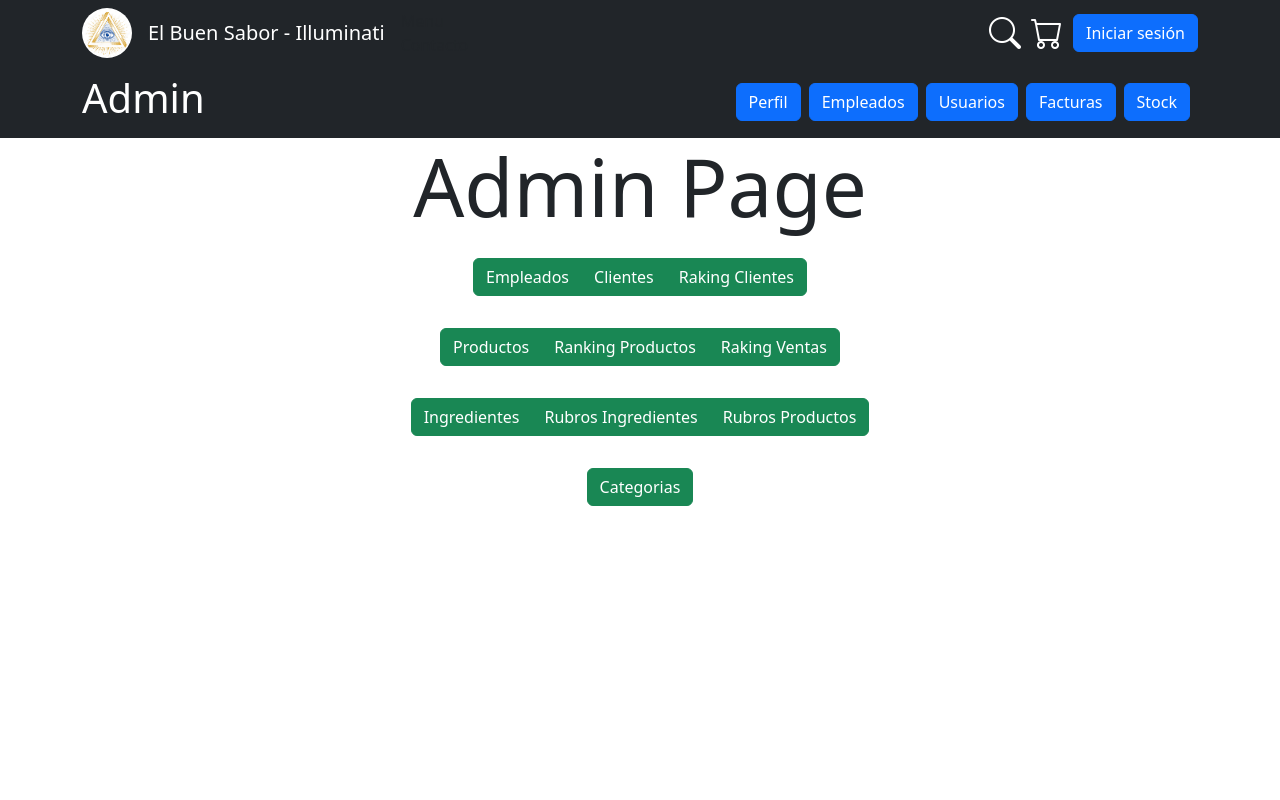
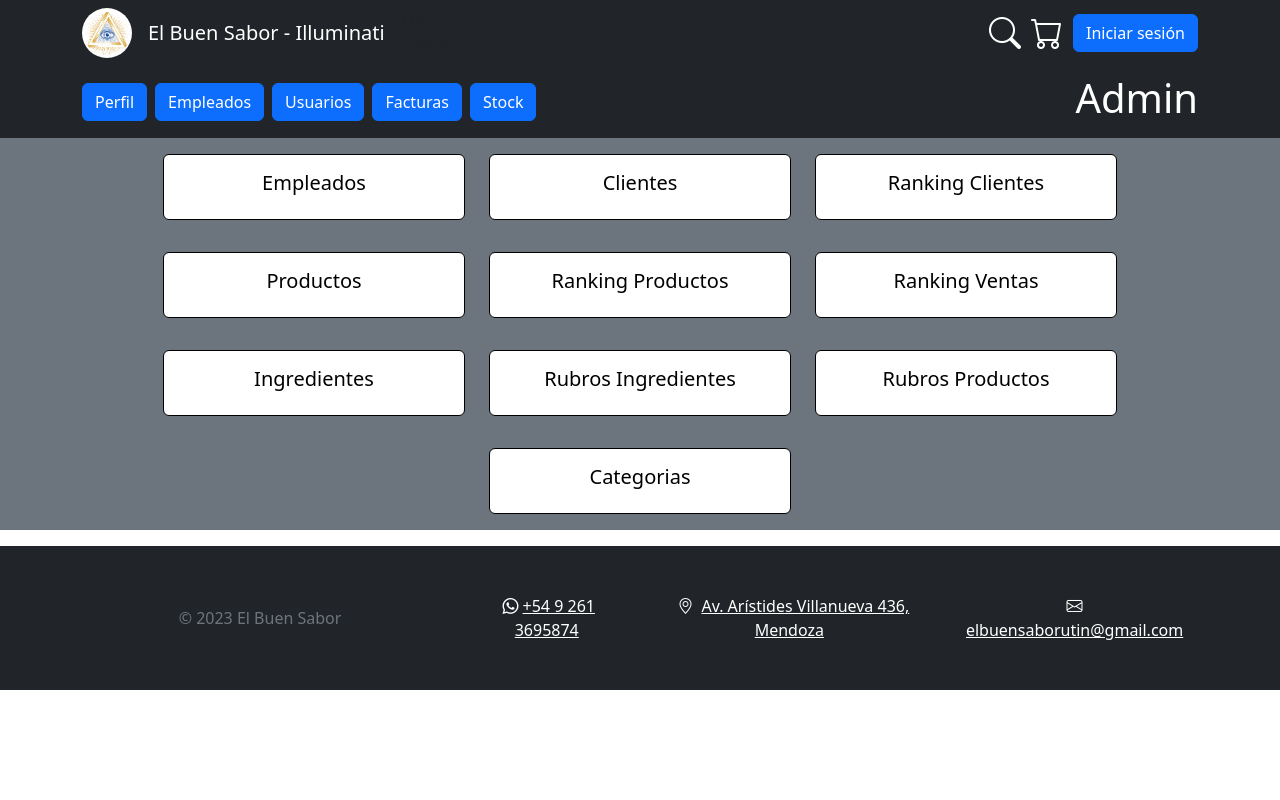
Before and after one commit to RamaHualpusher/Illuminati-ElBuenSabor-Frontend, a React (Create React App) app: page /admin in a window 1280 px wide. Shown: the top 800 px of the page. Built offline with nearby package versions, Linux system fonts and the light colour scheme.

Commit message:
Cambios en el PanelAdmin

```diff
--- a/src/components/AdminPage/AdminPage.tsx
+++ b/src/components/AdminPage/AdminPage.tsx
@@ -6,8 +6,7 @@ export default function AdminPage(){
 
 
     return(
-        <div style={{height: "100vh"}}>
-            <h1 className="display-1">Admin Page</h1>
+        <div >
             <OpcionesEmpleados/>
         </div>
     )
--- a/src/components/AdminPage/OpcionesEmpleados.tsx
+++ b/src/components/AdminPage/OpcionesEmpleados.tsx
@@ -1,33 +1,93 @@
 import React from "react";
 import { Link } from "react-router-dom";
 
-export default function OpcionesEmpleados(){
-    return(
-        <div className="d-flex flex-column bd-highligt mb-3">
-            <div className="d-flex justify-content-center">
-                <div className="btn-group">
-                    <button className="btn btn-success my-3">Empleados</button>
-                    <button className="btn btn-success my-3">Clientes</button>
-                    <button className="btn btn-success my-3">Raking Clientes</button>
+export default function OpcionesEmpleados() {
+    return (
+        <div className="d-flex flex-column bd-highligt mb-3 bg-secondary">
+            <div className="row justify-content-center">
+                <div className="col-md-3">
+                    <div className="card my-3" style={{ border: "1px solid black" }}>
+                        <div className="card-body">
+                            <h5 className="card-title" style={{ color: "black" }}>Empleados</h5>
+                        </div>
+                    </div>
+                </div>
+                <div className="col-md-3">
+                    <div className="card my-3" style={{ border: "1px solid black" }}>
+                        <div className="card-body">
+                            <h5 className="card-title" style={{ color: "black" }}>Clientes</h5>
+                        </div>
+                    </div>
+                </div>
+                <div className="col-md-3">
+                    <div className="card my-3" style={{ border: "1px solid black" }}>
+                        <div className="card-body">
+                            <h5 className="card-title" style={{ color: "black" }}>Ranking Clientes</h5>
+                        </div>
+                    </div>
                 </div>
             </div>
-            <div className="d-flex justify-content-center">
-                <div className="btn-group">
-                    <Link to="/cocina/productos" className="btn btn-success my-3">Productos</Link>
-                    <button className="btn btn-success my-3">Ranking Productos</button>
-                    <button className="btn btn-success my-3">Raking Ventas</button>
+            <div className="row justify-content-center">
+                <div className="col-md-3" >
+                    <Link to="/cocina/productos" className="card-link" style={{ color: "black", textDecoration: "none" }}>
+                        <div className="card my-3" style={{ border: "1px solid black" }}>
+                            <div className="card-body">
+                                <h5>Productos</h5>
+                            </div>
+                        </div>
+                    </Link>
+                </div>
+                <div className="col-md-3">
+                    <div className="card my-3"style={{ border: "1px solid black" }}>
+                        <div className="card-body">
+                            <h5 className="card-title" style={{ color: "black" }}>Ranking Productos</h5>
+                        </div>
+                    </div>
+                </div>
+                <div className="col-md-3">
+                    <div className="card my-3" style={{ border: "1px solid black" }}>
+                        <div className="card-body">
+                            <h5 className="card-title" style={{ color: "black" }}>Ranking Ventas</h5>
+                        </div>
+                    </div>
                 </div>
             </div>
-            <div className="d-flex justify-content-center">
-                <div className="btn-group">
-                    <Link to="/cocina/ingredientes" className="btn btn-success my-3">Ingredientes</Link>
-                    <Link to="/cocina/rubros/ingredientes" className="btn btn-success my-3">Rubros Ingredientes</Link>
-                    <Link to="/cocina/rubros/productos" className="btn btn-success my-3">Rubros Productos</Link>
+            <div className="row justify-content-center">
+                <div className="col-md-3">
+                    <Link to="/cocina/ingredientes" className="card-link" style={{ color: "black", textDecoration: "none" }}>
+                        <div className="card my-3" style={{ border: "1px solid black" }}>
+                            <div className="card-body">
+                                <h5>Ingredientes</h5>
+                            </div>
+                        </div>
+                    </Link>
+                </div>
+                <div className="col-md-3">
+                    <Link to="/cocina/rubros/ingredientes" className="card-link" style={{ color: "black", textDecoration: "none" }}>
+                        <div className="card my-3" style={{ border: "1px solid black" }}>
+                            <div className="card-body">
+                                <h5>Rubros Ingredientes</h5>
+                            </div>
+                        </div>
+                    </Link>
+                </div>
+                <div className="col-md-3">
+                    <Link to="/cocina/rubros/productos" className="card-link" style={{ color: "black", textDecoration: "none" }}>
+                        <div className="card my-3" style={{ border: "1px solid black" }}>
+                            <div className="card-body">
+                                <h5>Rubros Productos</h5>
+                            </div>
+                        </div>
+                    </Link>
                 </div>
             </div>
-            <div className="d-flex justify-content-center">
-                <div className="btn-group">
-                    <button className="btn btn-success my-3">Categorias</button>
+            <div className="row justify-content-center">
+                <div className="col-md-3">
+                    <div className="card my-3" style={{ border: "1px solid black" }}>
+                        <div className="card-body">
+                            <h5 className="card-title" style={{ color: "black" }}>Categorias</h5>
+                        </div>
+                    </div>
                 </div>
             </div>
         </div>
--- a/src/components/AdminPage/PanelAdmin.tsx
+++ b/src/components/AdminPage/PanelAdmin.tsx
@@ -14,7 +14,6 @@ const PanelAdmin: React.FC<NavbarAdminProps> = ({ title }) => {
   return (
     <nav className="navbar navbar-expand-lg navbar-dark bg-dark">
       <div className="container">
-        <h1 className="Title_admin h1 text-white">{title}</h1>
         <div className="d-flex justify-content-center align-items-center">
           <button className="btn btn-primary me-2">Perfil</button>
           <button className="btn btn-primary me-2">Empleados</button>
@@ -22,6 +21,7 @@ const PanelAdmin: React.FC<NavbarAdminProps> = ({ title }) => {
           <button className="btn btn-primary me-2">Facturas</button>
           <button className="btn btn-primary me-2">Stock</button>
         </div>
+        <h1 className="Title_admin h1 text-white">{title}</h1>
       </div>
     </nav>
   );
--- a/src/components/Landing/ImagenMenu.tsx
+++ b/src/components/Landing/ImagenMenu.tsx
@@ -1,24 +1,19 @@
 import React, { FC } from "react";
 
-
 const ImagenMenu: FC = () => {
-
-
-
   return (
-    <div className="container-fluid w-100 d-flex justify-content-center" style={{marginBottom:"20px"}}>
+    <div className="d-flex justify-content-center" style={{marginBottom:"20px"}}>
       <img
         className="pizza-carousell-1"
         src="/assets/img/pizza-carousell.png"
         alt="imagenMenu"
         style={{
-          width: "100vw",
+          width: "100%",
           height: "350px",
           borderRadius: "0%",
         }}
       />
     </div>
-
   )
 }
 
--- a/src/routers/UserRouter.tsx
+++ b/src/routers/UserRouter.tsx
@@ -3,9 +3,6 @@ import NavBar from "../components/NavBar/Navbar";
 import Landing from "../components/Landing/Landing";
 import { Route, Routes } from "react-router-dom";
 import { Link } from "react-router-dom";
-import { Button } from "react-bootstrap";
-import AdminPage from "../components/AdminPage/AdminPage";
-import { useAuth0 } from "@auth0/auth0-react";
 
 const UserRouter = () => {
 
```
Also changed, not shown: src/components/NavBar/AdminBar.tsx (renamed from src/components/AdminPage/AdminBar.tsx).
